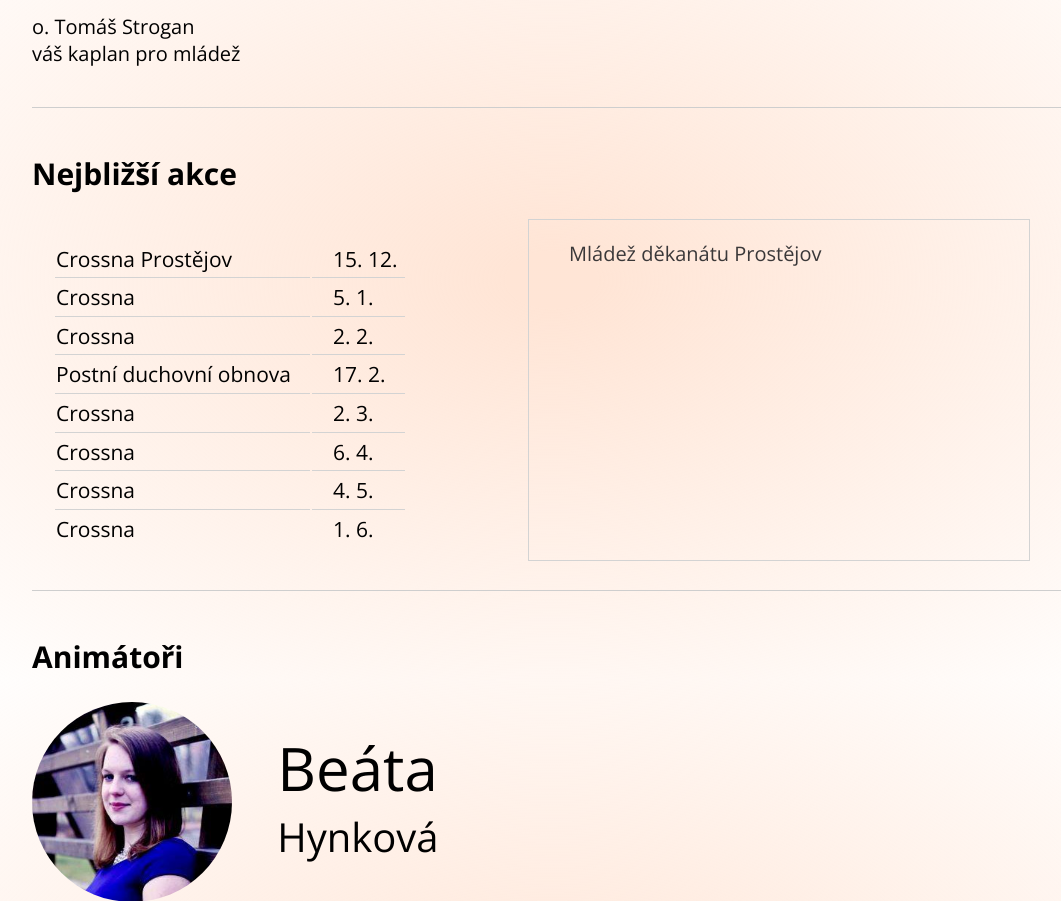
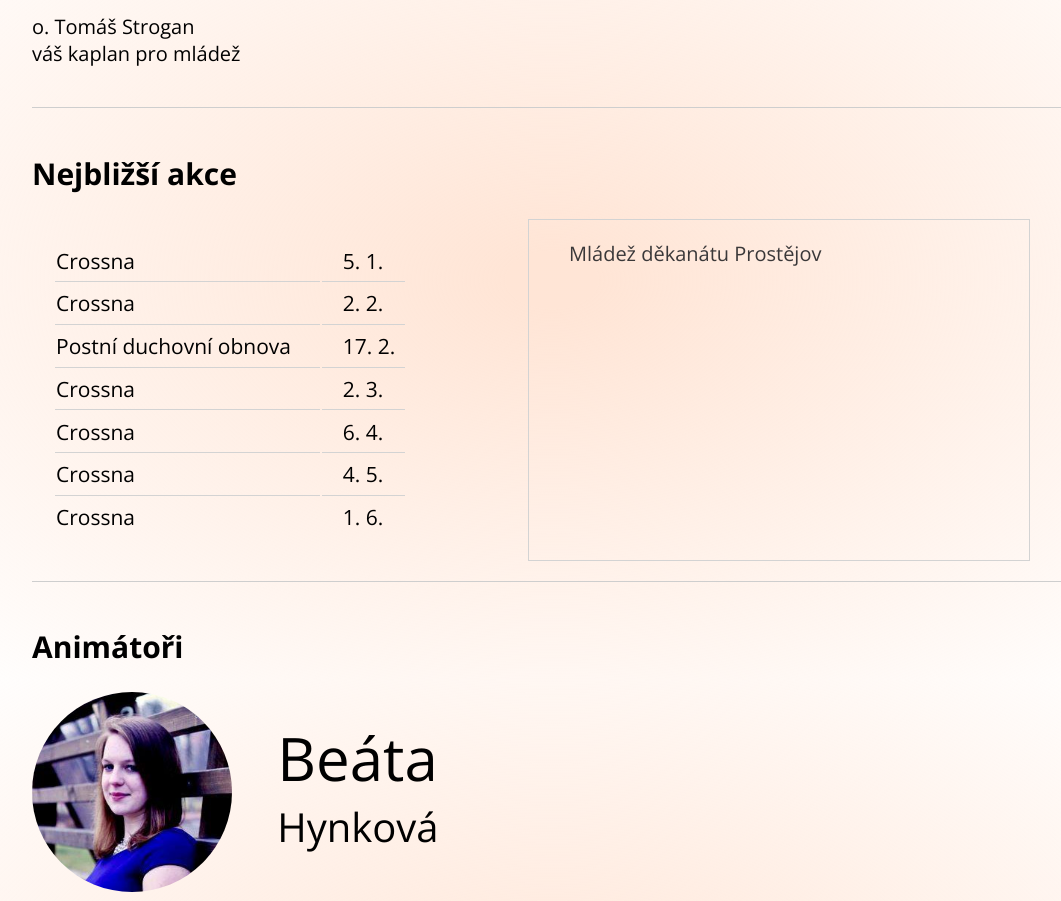
Before and after one commit to davidindra/mladezprostejov.cz, a PHP site: page / in a window 1280 px wide. Shown: the part 920-1821 px from the top of the page, without its empty margins (88-1149 px from the left). Run offline with PHP 8.4, Linux system fonts and the light colour scheme; some libraries are stand-ins or nearby versions.

Commit message:
Remove past event

```diff
--- a/index.php
+++ b/index.php
@@ -62,10 +62,6 @@
 
         <div id="calendar-wrapper">
             <table id="list">
-                <tr>
-                    <td>Crossna Prostějov</td>
-                    <td>15. 12.</td>
-                </tr>
                 <tr>
                     <td>Crossna</td>
                     <td>5. 1.</td>
```
